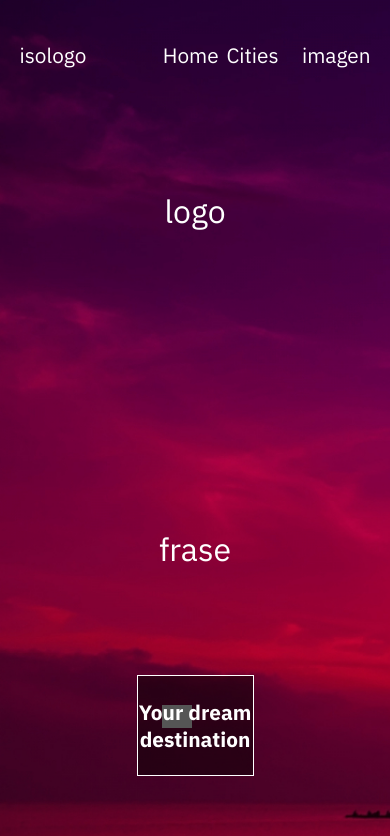
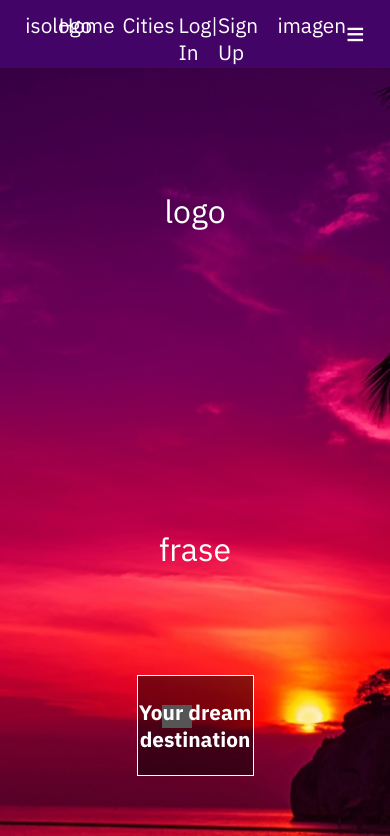
Before and after one commit to lucasgcabezas/Mytinerary-Cabezas, a React (Create React App) app in the folder frontend/: page / in a window 390 px wide. Shown: the top 836 px of the page. Built offline with nearby package versions, Linux system fonts and the light colour scheme; grey boxes are pictures that could not be loaded.

Commit message:
update night 9.4 2330

```diff
--- a/frontend/src/components/Footer.js
+++ b/frontend/src/components/Footer.js
@@ -1,9 +1,13 @@
 import React from 'react'
+import {NavLink} from 'react-router-dom'
+
 
 const Footer = () => {
     return (
         <div className="footer">
             <h1>HOLA SOY FOOTER </h1>
+            <NavLink exact to="/"><span>Home</span></NavLink>
+            <NavLink to="/cities"><span>Cities</span></NavLink>
         </div>
     )
 }
--- a/frontend/src/components/Header.js
+++ b/frontend/src/components/Header.js
@@ -1,15 +1,41 @@
-import {NavLink} from 'react-router-dom'
+// import { NavLink } from 'react-router-dom'
+import React, { useState } from 'react'
+import { Navbar } from './Navbar'
 
 const Hero = () => {
+
+    const [navbar, setNavbar] = useState({
+        visible: false
+    });
+
+
+    // let scrollPrev = window.scrollY
+
+    // window.addEventListener("scroll", (e) => {
+    //     // let scrollNow = e.path[1].scrollY
+    //     // console.log(window.pageYOffset)
+    //     console.log(e.screenTop)
+
+    // })
+
+    const callNavbar = () => {
+        setNavbar({ visible: !navbar.visible })
+        console.log(navbar.visible)
+    }
+
+    let navbarResponsiveSize = window.screen.width < 600
+
     return (
         <header className="header">
             <div className="isologo">isologo</div>
             <div className="nav-unlog">
-                <nav className="navbar" >
-                    <NavLink exact to="/"><span>Home</span></NavLink>
-                    <NavLink to="/cities"><span>Cities</span></NavLink>
-                </nav>
+                {
+                    navbarResponsiveSize
+                        ? <div className={ navbar.visible ? 'responsiveNavOpen' : 'responsiveNavClose' } > <Navbar /> </div>
+                        : <nav className="navbar"> <Navbar /> </nav>
+                }
                 <div className="unlog">imagen</div>
+                <div className="toggleNav" onClick={ callNavbar }>&equiv;</div>
             </div>
         </header>
     )
--- /dev/null
+++ b/frontend/src/components/Navbar.js
@@ -0,0 +1,13 @@
+
+import { NavLink } from 'react-router-dom'
+
+export const Navbar = () => {
+    return (
+        <>
+            <NavLink exact to="/"><span>Home</span></NavLink>
+            <NavLink to="/cities"><span>Cities</span></NavLink>
+            <span>Log In</span>|
+            <span>Sign Up</span>
+        </>
+    )
+}
--- a/frontend/src/css/style.css
+++ b/frontend/src/css/style.css
@@ -182,16 +182,7 @@ body{
   /* counter-increment: gallery-cell; */
 }
 
-/* cell number */
-/* .carousel-cell:before {
-  display: block;
-  text-align: center;
-  opacity: .3;
 
-  line-height: 200px;
-  font-size: 80px;
-  color: white;
-} */
 
 .citySlider{
     border: black solid 1px;
@@ -268,27 +259,71 @@ body{
 
 
 
+.responsiveNavClose{
+    visibility: hidden;
+    position: absolute;
+    top: 8vh;
+    left: 0;
+    width: 100%;
+    height: 0vh;
+
+    transition: .5s;
+}
+
+.responsiveNavOpen{
+    visibility: visible;
+    position: absolute;
+    top: 8vh;
+    left: 0;
+    width: 100%;
+    height: 100vh;
+    background-color: black;
+    transition: .5s;
+}
+
+.toggleNav{
+    display: none;
+}
 
 
+
+
+/* ------------------------------------------------------------- RESPONSIVE ----------------------------------------------------------------------------------------- */
+
 @media (max-width: 479px) {
+    .header{
+        position: fixed;
+        background-color: rgb(66, 4, 102);
+        height: 8vh;
+        padding: 3vw 3vh;
+    }
 
-    .citySlider{
-
-        min-width: 80vw;
-        /* margin-bottom: 10vh; */
+    .hero{
+        min-height: 120vh;
+        background-position: center;
 
     }
 
+    .citySlider{
+        min-width: 80vw;
+        /* margin-bottom: 10vh; */
+    }
 
     .containerSlider{
         position: relative;
         width: 98%;
         margin: 0 auto;
-
     }
-
 
     .flickity-button{
         display: none;
     }
+
+    .toggleNav{
+        display: block;
+        z-index: 100;
+        /* color: red; */
+        font-size: 2rem;
+        cursor: pointer;
+    }
 }
```
